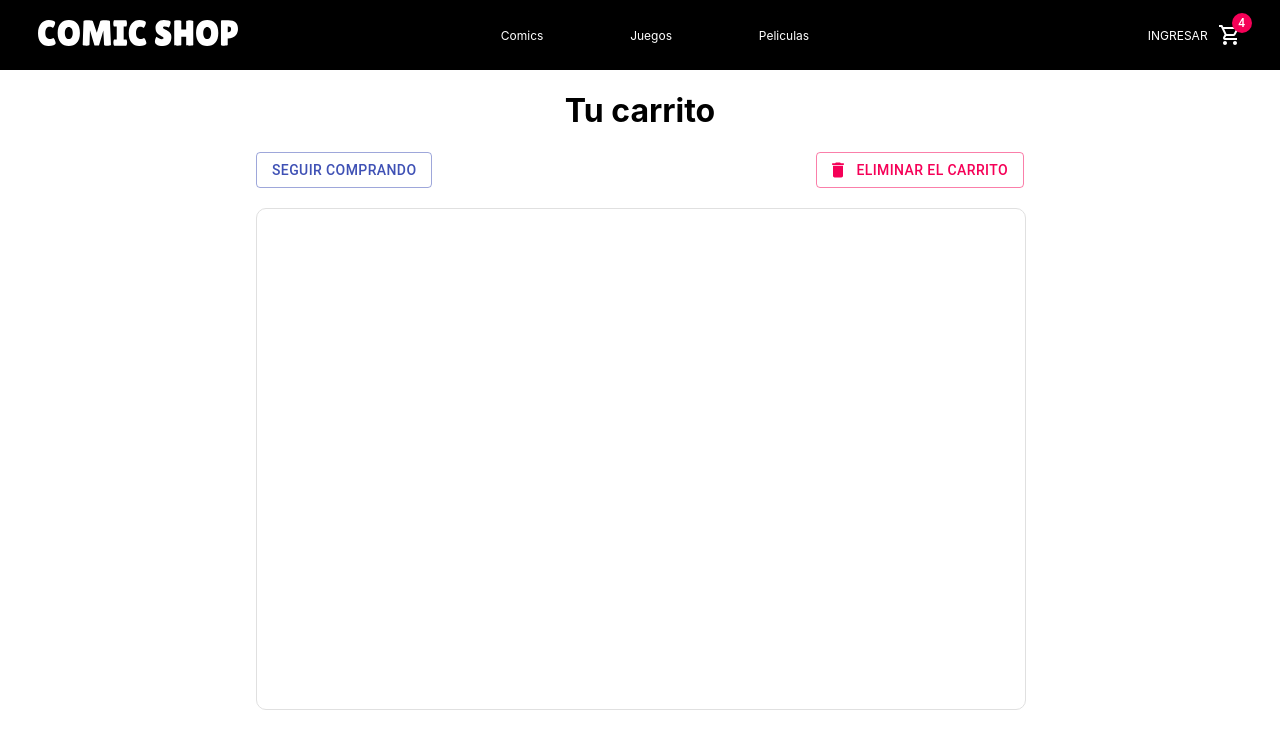
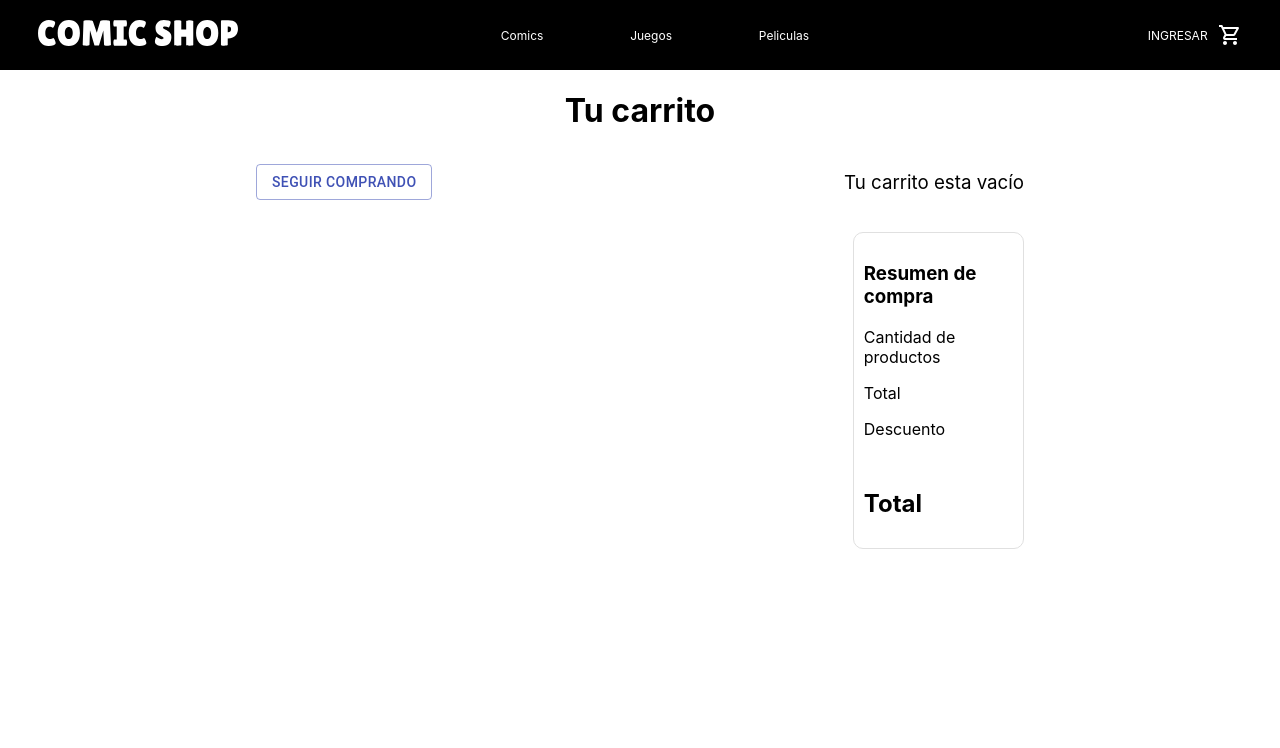
Before and after one commit to Estebanliss/ProyectoReact, a React (Create React App) app: page /cart in a window 1280 px wide. Shown: the top 748 px of the page. Built offline with nearby package versions, Linux system fonts and the light colour scheme.

Commit message:
Desafio 9, Cart funcionando

```diff
--- a/src/componentes/Cart.jsx
+++ b/src/componentes/Cart.jsx
@@ -1,60 +1,87 @@
-// import { useContext } from 'react';
-// import { CartContext } from './CartContext';
+import { Link } from "react-router-dom";
+import { useContext } from "react";
+import { CartContext } from "./CartContext";
 import { Button } from "@material-ui/core";
 import DeleteIcon from "@material-ui/icons/Delete";
-import styled from "styled-components";
+
+import {
+  ConteinerCart,
+  ButtonCart,
+  ProductOverview,
+  DetailProduct,
+  PurchaseDetail,
+  ImagePurchase,
+  DetailItem,
+  PriceItem,
+  ContainerItemCart,
+  ButtonCartItem,
+} from "./StyledComponents.jsx";
 
 const Cart = () => {
-  // const contexProducts = useContext(CartContext);
-
-    const ConteinerCart = styled.div`
-        width: 60%;
-        margin: auto;
-        text-align: center;
-    `;
-
-    const ButtonCart = styled.div`
-        display: flex;
-        justify-content: space-between;
-
-    `;
-
-    const DatosCart = styled.div`
-        width: 100%;
-        border: 1px solid #E0E0E0;
-        border-radius: 10px;
-        margin-top: 20px;
-        height: 500px;
-
-    `;
-
+  const contexProducts = useContext(CartContext);
 
   return (
     <ConteinerCart>
       <h1>Tu carrito</h1>
       <ButtonCart>
+        <Link to="/" style={{ textDecoration: "none" }}>
           <Button variant="outlined" color="primary">
             Seguir comprando
           </Button>
-                <Button
+        </Link>
+
+
+        {
+            (contexProducts.cartInfo.length > 0)
+
+            ?   <Button
                     variant="outlined"
                     color="secondary"
                     startIcon={<DeleteIcon />}
+                    onClick={contexProducts.removeList}
                 >
                     Eliminar el carrito
                 </Button>
+
+            : <h3>Tu carrito esta vacío</h3>
+        }
       </ButtonCart>
-            <DatosCart>
-                <div>
-
-                </div>
-                <div>
-
-                </div>
-            </DatosCart>
-
+      <ProductOverview>
+        <ContainerItemCart>
+          {contexProducts.cartInfo.length > 0 &&
+            contexProducts.cartInfo.map((item) => (
+                <DetailProduct key={item.idItem}>
+                    <ImagePurchase
+                    src={item.imgItem}
+                    ></ImagePurchase>
+                    <DetailItem>
+                    <h3>{item.nameItem}</h3>
+                    </DetailItem>
+                    <PriceItem>
+                    <p>
+                        Cantidad: <b>{item.qtyItem}</b>
+                    </p>
+                    <p>
+                        Price: <b>$ {contexProducts.calcTotalPerItem(item.idItem)}</b>
+                    </p>
+                    </PriceItem>
+                    <ButtonCartItem>
+                        <Button variant="outlined" style={{ fontSize: "10px" }} onClick={() => contexProducts.deleteItem(item.idItem)}>
+                            Quitar
+                        </Button>
+                    </ButtonCartItem>
+                </DetailProduct>
+            ))}
+        </ContainerItemCart>
+        <PurchaseDetail>
+          <h3>Resumen de compra</h3>
+          <p>Cantidad de productos</p>
+          <p>Total</p>
+          <p>Descuento</p>
+          <h2>Total</h2>
+        </PurchaseDetail>
+      </ProductOverview>
     </ConteinerCart>
-
   );
 };
 
--- a/src/componentes/CartContext.jsx
+++ b/src/componentes/CartContext.jsx
@@ -1,14 +1,13 @@
 import { createContext, useState } from "react";
-
 
 export const CartContext = createContext();
 
-const ContexProvider = ({children}) => {
-    const [cartInfo, setCartInfo] = useState();
+const ContexProvider = ({ children }) => {
+  const [cartInfo, setCartInfo] = useState([]);
 
   const productsCart = (item, qty) => {
-        let searchProducts = cartInfo.find(product => product.idItem === item.id);
-        if ( searchProducts === undefined) {
+    let searchProducts = cartInfo.find((product) => product.idItem === item.id);
+    if (searchProducts === undefined) {
       setCartInfo([
         ...cartInfo,
         {
@@ -16,30 +15,69 @@ const ContexProvider = ({children}) => {
           imgItem: item.image[0],
           nameItem: item.name,
           costItem: item.cost,
-                    qtyItem: qty
-                }
+          qtyItem: qty,
+        },
       ]);
     } else {
       //al encontrarlo, entonces aumentamos el qty de ese producto
       searchProducts.qtyItem += qty;
     }
-    }
+  };
 
   const removeList = () => {
     setCartInfo([]);
-    }
+  };
 
   const deleteItem = (id) => {
-        let result = cartInfo.filter(item => item.idItem !== id);
+    let result = cartInfo.filter((item) => item.idItem !== id);
     setCartInfo(result);
-    }
+  };
 
-    return(
+  const calcTotalPerItem = (idItem) => {
+    let index = cartInfo.map((item) => item.idItem).indexOf(idItem);
+    return cartInfo[index].costItem * cartInfo[index].qtyItem;
+  };
 
-        <CartContext.Provider value={{cartInfo, productsCart, removeList, deleteItem}}>
+  const calcSubTotal = () => {
+    let totalPerItem = cartInfo.map((item) => calcTotalPerItem(item.idItem));
+    return totalPerItem.reduce(
+      (previousValue, currentValue) => previousValue + currentValue
+    );
+  };
+
+  const calcTaxes = () => {
+    return calcSubTotal() * 0.18;
+  };
+
+  const calcTotal = () => {
+    return calcSubTotal();
+  };
+
+  const calcItemsQty = () => {
+    let qtys = cartInfo.map((item) => item.qtyItem);
+    return qtys.reduce(
+      (previousValue, currentValue) => previousValue + currentValue,
+      0
+    );
+  };
+
+  return (
+    <CartContext.Provider
+      value={{
+        cartInfo,
+        productsCart,
+        removeList,
+        deleteItem,
+        calcTotalPerItem,
+        calcSubTotal,
+        calcTaxes,
+        calcTotal,
+        calcItemsQty,
+      }}
+    >
       {children}
     </CartContext.Provider>
-    )
-}
+  );
+};
 
 export default ContexProvider;
--- a/src/componentes/CartWidget.jsx
+++ b/src/componentes/CartWidget.jsx
@@ -1,12 +1,16 @@
 import ShoppingCartOutlinedIcon from '@material-ui/icons/ShoppingCartOutlined';
 import { IconCartWidget } from "./StyledComponents";
+import { useContext } from "react";
+import { CartContext } from "./CartContext";
 
 
 const CartWidget = () => {
 
+    const contexProducts = useContext(CartContext);
+
     return (
         <>
-            <IconCartWidget badgeContent={4} color="secondary">
+            <IconCartWidget badgeContent={contexProducts.calcItemsQty()} color="secondary">
                 <ShoppingCartOutlinedIcon />
             </IconCartWidget>
         </>
--- a/src/componentes/ItemDetails.jsx
+++ b/src/componentes/ItemDetails.jsx
@@ -1,15 +1,18 @@
 import { Button } from "@material-ui/core";
-import { useState } from "react";
+import { useState, useContext } from 'react';
+import { CartContext } from "./CartContext";
 import { Link } from "react-router-dom";
 import ItemCount from "./ItemCount";
 import { ContainerGeneral, ContainerImage, ProductsImage, ContainerDetails, Title, Description, Price } from "./StyledComponents.jsx";
 
 const ItemDetail = ({ item }) => {
   const [itemCount, setItemCount] = useState(0);
+  const contexProducts = useContext(CartContext);
 
   const onAdd = (qty) => {
     alert("Seleccionaste " + qty + " items.");
     setItemCount(qty);
+    contexProducts.productsCart(item, qty);
   };
 
   return (
--- a/src/componentes/StyledComponents.jsx
+++ b/src/componentes/StyledComponents.jsx
@@ -185,8 +185,105 @@ const ImageProducts = styled.img`
     margin-left: 10%;
 `;
 
+// Cart
 
+const ConteinerCart = styled.div`
+    width: 60%;
+    margin: auto;
+    text-align: center;
+`;
 
+const ButtonCart = styled.div`
+    width: 100%;
+    display: flex;
+    justify-content: space-between;
+    align-items: center;
+
+    h3{
+        font-weight: 400;
+    }
+`;
+
+const ContainerItemCart = styled.div`
+    display: column;
+    width: 80%;
+`;
+
+const ProductOverview = styled.div`
+    display: flex;
+    width: 100%;
+    margin-top: 20px;
+`;
+
+const DetailProduct = styled.div`
+    width: 95%;
+    heigth: 100px;
+    display: flex;
+    border: 1px solid #e0e0e0;
+    border-radius: 10px;
+    padding: 10px;
+    margin-bottom: 20px;
+`;
+
+const PurchaseDetail = styled.div`
+    width: 20%;
+    border: 1px solid #e0e0e0;
+    border-radius: 10px;
+    padding: 10px;
+    heigth: auto;
+
+    h3{
+        text-align: left;
+    }
+
+    p{
+        text-align: left;
+    }
+
+    h2{
+        text-align: left;
+        margin-top: 50px;
+    }
+
+`;
+
+const ImagePurchase = styled.img`
+    width: 10%;
+    padding: 10px;
+`;
+
+const DetailItem = styled.div`
+    width: 40%;
+    text-align: left;
+    padding: 10px;
+`;
+
+const PriceItem =  styled.div`
+    width: 40%;
+    text-align: left;
+    padding: 10px;
+`;
+
+const IconItemCart = styled.div`
+    width: 60px;
+    height: 60px;
+    background-color: #FAFAFA;
+    color: #BFBFBF;
+    border-radius: 50%;
+    text-align: center;
+    justify-content: center;
+
+    :hover{
+        background-color: #F3F3F3;
+    }
+
+`;
+
+const ButtonCartItem = styled.div`
+    display: flex;
+    align-content: center;
+    align-items: center;
+`;
 
 
 export {
@@ -196,5 +293,6 @@ export {
     ContainerGeneral, ContainerImage, ProductsImage, ContainerDetails, Title, Description, Price,
     DivEjemplo,
     ConteinerNavBar, ContainerLogo, ContainerCategories, ContainerUl, ContainerUlLogin, ContainerLi, ContainerLogin, ImageProducts,
+    ConteinerCart, ButtonCart, ProductOverview, DetailProduct, PurchaseDetail, ImagePurchase, DetailItem, PriceItem, IconItemCart, ContainerItemCart, ButtonCartItem
 
 }
```
Lines whose indentation alone changed are shown as unchanged.
